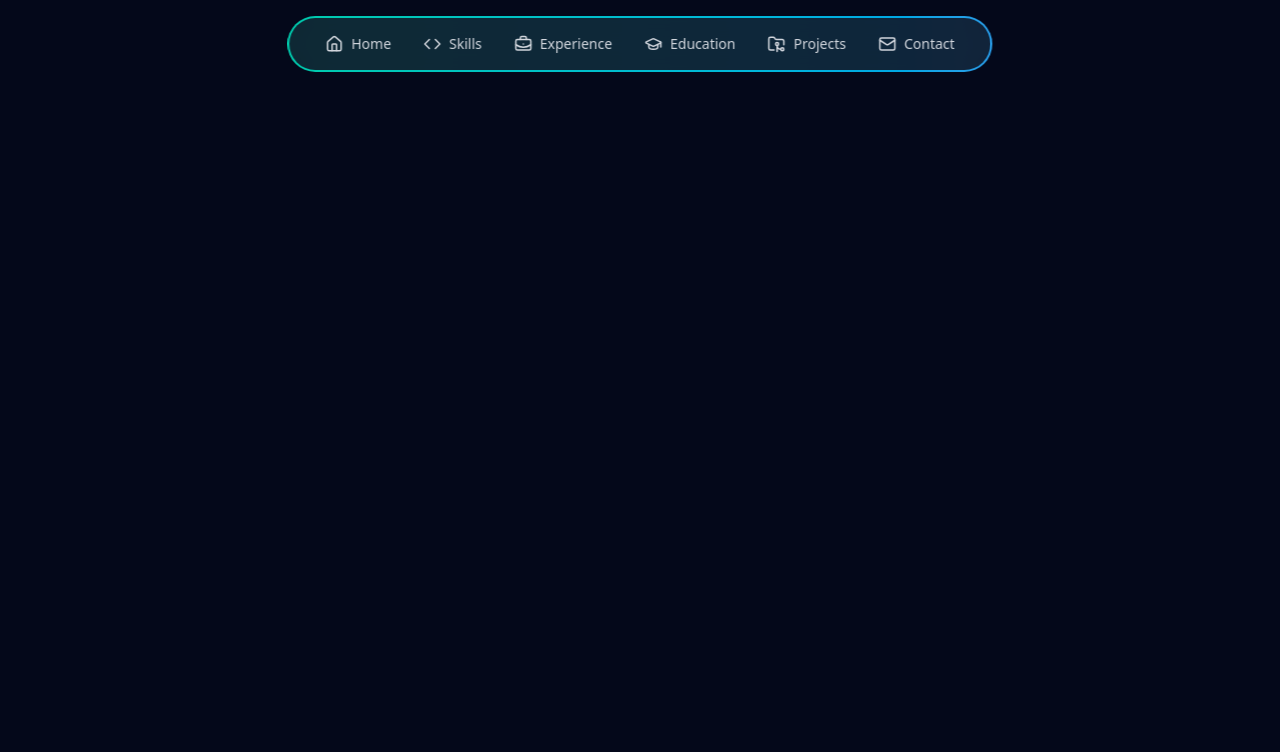
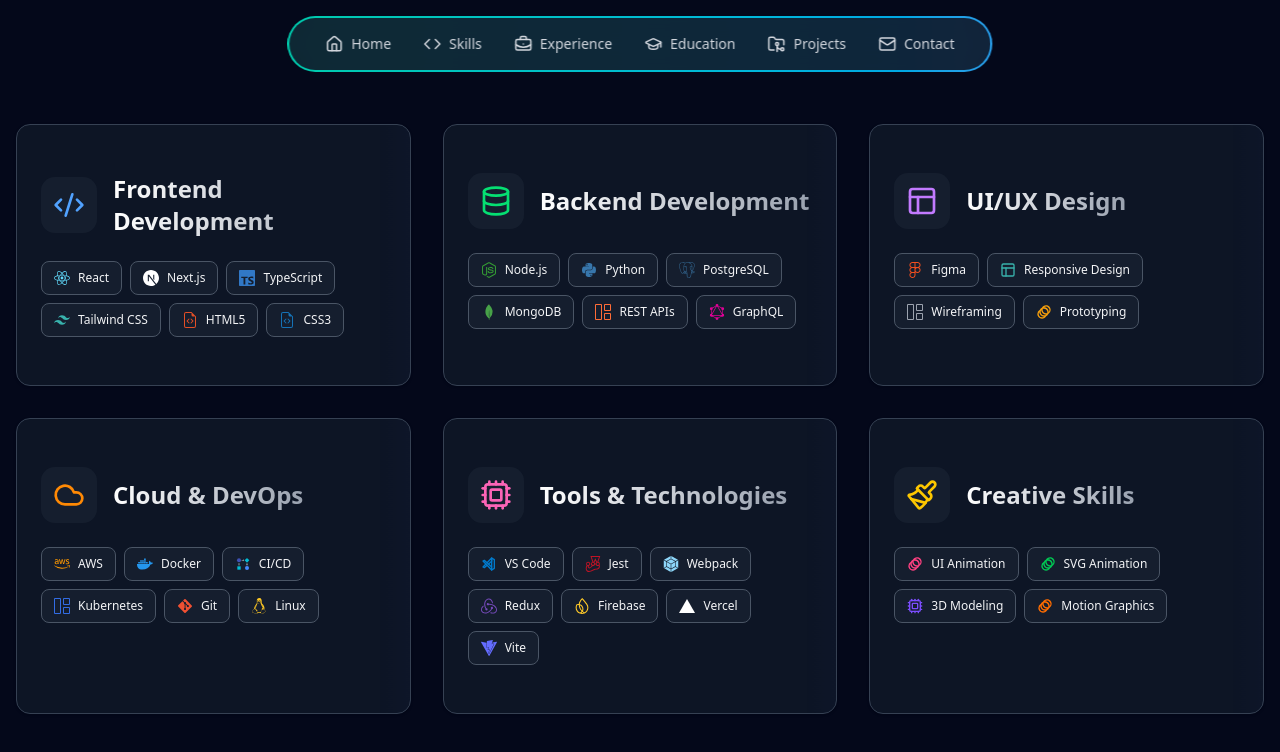
Before and after one commit to nhath24042001/my-portfolio, a Next.js app: page /skill in a window 1280 px wide. Shown: the top 752 px of the page. Built offline with nearby package versions, Linux system fonts and the light colour scheme.

Commit message:
feat: enhance Skill page layout,

```diff
--- a/package.json
+++ b/package.json
@@ -18,6 +18,7 @@
     "prismjs": "^1.30.0",
     "react": "^19.0.0",
     "react-dom": "^19.0.0",
+    "react-icons": "^5.5.0",
     "tailwind-merge": "^3.3.0",
     "zustand": "^5.0.4"
   },
--- a/src/app/globals.css
+++ b/src/app/globals.css
@@ -231,6 +231,20 @@
   opacity: 0.8; /* Make it more visible */
 }
 
+.--hero-section-padding {
+  padding-top: 12rem !important;
+}
+
+.--animate-shimmer {
+  animation: shimmer 2s infinite;
+}
+.--bg-grid-pattern {
+  background-image:
+    linear-gradient(to right, rgba(100, 100, 255, 0.1) 1px, transparent 1px),
+    linear-gradient(to bottom, rgba(100, 100, 255, 0.1) 1px, transparent 1px);
+  background-size: 30px 30px;
+}
+
 @keyframes gridPulse {
   0%,
   100% {
@@ -306,3 +320,12 @@
     opacity: 0;
   }
 }
+
+@keyframes shimmer {
+  0% {
+    transform: translateX(-100%);
+  }
+  100% {
+    transform: translateX(100%);
+  }
+}
--- a/src/app/skill/page.tsx
+++ b/src/app/skill/page.tsx
@@ -1,43 +1,169 @@
+import { BsFileEarmarkCode, BsGrid1X2 } from 'react-icons/bs';
+import { FaAws, FaDocker, FaFigma, FaGitAlt, FaLinux, FaNodeJs, FaPython, FaReact } from 'react-icons/fa';
+import { FcWorkflow } from 'react-icons/fc';
+import { MdAnimation } from 'react-icons/md';
+import { SiFirebase, SiGraphql, SiJest, SiMongodb, SiNextdotjs, SiPostgresql, SiRedux, SiTailwindcss, SiTypescript, SiVercel, SiVite, SiWebpack } from 'react-icons/si';
+import { TbBrandVscode } from 'react-icons/tb';
+import { Code2, Paintbrush, Database, Layout, Cpu, Cloud } from "lucide-react";
+import { SkillCard } from '@/components/shared/SkillCard';
+
+
 export default function Skill() {
-  // const skillCategories = [
-  //   {
-  //     icon: Code2,
-  //     title: 'Frontend Development',
-  //     color: 'text-blue-400',
-  //     skills: [
-  //       { name: 'React', icon: <FaReact className="w-4 h-4 text-[#61DAFB]" /> },
-  //       {
-  //         name: 'Next.js',
-  //         icon: <SiNextdotjs className="w-4 h-4 text-white" />,
-  //       },
-  //       {
-  //         name: 'TypeScript',
-  //         icon: <SiTypescript className="w-4 h-4 text-[#3178C6]" />,
-  //       },
-  //       {
-  //         name: 'Tailwind CSS',
-  //         icon: <SiTailwindcss className="w-4 h-4 text-[#38B2AC]" />,
-  //       },
-  //       {
-  //         name: 'HTML5',
-  //         icon: <BsFileEarmarkCode className="w-4 h-4 text-[#E34F26]" />,
-  //       },
-  //       {
-  //         name: 'CSS3',
-  //         icon: <BsFileEarmarkCode className="w-4 h-4 text-[#1572B6]" />,
-  //       },
-  //     ],
-  //   },
-  // ]
+
+  const skillCategories = [
+    {
+      title: 'Frontend Development',
+      icon: Code2,
+      color: "text-blue-400",
+      skills: [
+        { name: "React", icon: <FaReact className="w-4 h-4 text-[#61DAFB]" /> },
+        {
+          name: "Next.js",
+          icon: <SiNextdotjs className="w-4 h-4 text-white" />,
+        },
+        {
+          name: "TypeScript",
+          icon: <SiTypescript className="w-4 h-4 text-[#3178C6]" />,
+        },
+        {
+          name: "Tailwind CSS",
+          icon: <SiTailwindcss className="w-4 h-4 text-[#38B2AC]" />,
+        },
+        {
+          name: "HTML5",
+          icon: <BsFileEarmarkCode className="w-4 h-4 text-[#E34F26]" />,
+        },
+        {
+          name: "CSS3",
+          icon: <BsFileEarmarkCode className="w-4 h-4 text-[#1572B6]" />,
+        },
+      ]
+    },
+    {
+      icon: Database,
+      title: "Backend Development",
+      color: "text-green-400",
+      skills: [
+        {
+          name: "Node.js",
+          icon: <FaNodeJs className="w-4 h-4 text-[#339933]" />,
+        },
+        {
+          name: "Python",
+          icon: <FaPython className="w-4 h-4 text-[#3776AB]" />,
+        },
+        {
+          name: "PostgreSQL",
+          icon: <SiPostgresql className="w-4 h-4 text-[#336791]" />,
+        },
+        {
+          name: "MongoDB",
+          icon: <SiMongodb className="w-4 h-4 text-[#47A248]" />,
+        },
+        {
+          name: "REST APIs",
+          icon: <BsGrid1X2 className="w-4 h-4 text-[#FF6C37]" />,
+        },
+        {
+          name: "GraphQL",
+          icon: <SiGraphql className="w-4 h-4 text-[#E10098]" />,
+        },
+      ],
+    },
+    {
+      icon: Layout,
+      title: "UI/UX Design",
+      color: "text-purple-400",
+      skills: [
+        { name: "Figma", icon: <FaFigma className="w-4 h-4 text-[#F24E1E]" /> },
+        {
+          name: "Responsive Design",
+          icon: <Layout className="w-4 h-4 text-[#38B2AC]" />,
+        },
+        {
+          name: "Wireframing",
+          icon: <BsGrid1X2 className="w-4 h-4 text-[#9CA3AF]" />,
+        },
+        {
+          name: "Prototyping",
+          icon: <MdAnimation className="w-4 h-4 text-[#F59E0B]" />,
+        },
+      ],
+    },
+    {
+      icon: Cloud,
+      title: "Cloud & DevOps",
+      color: "text-orange-400",
+      skills: [
+        { name: "AWS", icon: <FaAws className="w-4 h-4 text-[#FF9900]" /> },
+        {
+          name: "Docker",
+          icon: <FaDocker className="w-4 h-4 text-[#2496ED]" />,
+        },
+        { name: "CI/CD", icon: <FcWorkflow className="w-4 h-4" /> },
+        {
+          name: "Kubernetes",
+          icon: <BsGrid1X2 className="w-4 h-4 text-[#326CE5]" />,
+        },
+        { name: "Git", icon: <FaGitAlt className="w-4 h-4 text-[#F05032]" /> },
+        { name: "Linux", icon: <FaLinux className="w-4 h-4 text-[#FCC624]" /> },
+      ],
+    },
+    {
+      icon: Cpu,
+      title: "Tools & Technologies",
+      color: "text-pink-400",
+      skills: [
+        {
+          name: "VS Code",
+          icon: <TbBrandVscode className="w-4 h-4 text-[#007ACC]" />,
+        },
+        { name: "Jest", icon: <SiJest className="w-4 h-4 text-[#C21325]" /> },
+        {
+          name: "Webpack",
+          icon: <SiWebpack className="w-4 h-4 text-[#8DD6F9]" />,
+        },
+        { name: "Redux", icon: <SiRedux className="w-4 h-4 text-[#764ABC]" /> },
+        {
+          name: "Firebase",
+          icon: <SiFirebase className="w-4 h-4 text-[#FFCA28]" />,
+        },
+        { name: "Vercel", icon: <SiVercel className="w-4 h-4 text-white" /> },
+        { name: "Vite", icon: <SiVite className="w-4 h-4 text-[#646CFF]" /> },
+      ],
+    },
+    {
+      icon: Paintbrush,
+      title: "Creative Skills",
+      color: "text-yellow-400",
+      skills: [
+        {
+          name: "UI Animation",
+          icon: <MdAnimation className="w-4 h-4 text-[#FF4081]" />,
+        },
+        {
+          name: "SVG Animation",
+          icon: <MdAnimation className="w-4 h-4 text-[#00C853]" />,
+        },
+        {
+          name: "3D Modeling",
+          icon: <Cpu className="w-4 h-4 text-[#7C4DFF]" />,
+        },
+        {
+          name: "Motion Graphics",
+          icon: <MdAnimation className="w-4 h-4 text-[#FF6D00]" />,
+        },
+      ],
+    },
+  ]
 
   return (
     <main className="pt-15 lg:pt-0 text-white min-h-screen bg-[#04081A] relative">
-      <div className="absolute inset-0 bg-grid-pattern opacity-20 pointer-events-none">
+      <div className="absolute inset-0 bg-grid-pattern opacity-20 pointer-events-none"></div>
+
       <section className="container mx-auto px-4 py-11 relative z-10">
-          <div className="flex justify-center items-center "></div>
-
-          <div className="grid grid-cols-1 md:grid-cols-2 lg:grid-cols-3 gap-8">
-            {/* {skillCategories.map((category, index) => (
+        <div className="mt-20 grid grid-cols-1 md:grid-cols-2 lg:grid-cols-3 gap-8">
+          {skillCategories.map((category, index) => (
             <SkillCard
               key={index}
               icon={category.icon}
@@ -45,10 +171,9 @@
               skills={category.skills}
               color={category.color}
             />
-            ))} */}
+          ))}
         </div>
       </section>
-      </div>
     </main>
   )
 }
--- a/src/components/pages/skill/SkillCard.tsx
+++ /dev/null
@@ -1,50 +0,0 @@
-import { Badge } from '@/components/ui/badge'
-import { Card, CardContent } from '@/components/ui/card'
-
-interface SkillCardProps {
-  icon: React.ElementType
-  title: string
-  skills: { name: string; icon: React.ReactNode }[]
-  color?: string
-}
-
-export const SkillCard = ({
-  icon: Icon,
-  title,
-  skills,
-  color,
-}: SkillCardProps) => {
-  return (
-    <Card className="group relative overflow-hidden bg-gray-900/80 border-gray-700 hover:scale-[1.02] transition-all duration-300 hover:shadow-xl hover:shadow-blue-500/20">
-      <div className="absolute inset-0 bg-gradient-to-r from-transparent via-[rgba(100,100,255,0.1)] to-transparent group-hover:via-[rgba(100,100,255,0.2)] animate-shimmer">
-        <CardContent className="p-6 relative z-10">
-          <div className="flex items-center gap-4 mb-6">
-            <div
-              className={`p-3 rounded-xl bg-gray-800/50 ${color} group-hover:scale-110 transition-transform duration-300`}
-            >
-              <Icon className="w-8 h-8 text-white" />
-            </div>
-            <h3 className="text-2xl font-bold bg-clip-text text-transparent bg-gradient-to-r from-white to-gray-400">
-              {title}
-            </h3>
-          </div>
-
-          <div className="flex flex-wrap gap-2">
-            {skills.map((skill, index) => (
-              <Badge
-                key={index}
-                variant="outline"
-                className="group/badge relative bg-gray-800/50 hover:bg-gray-700/80 text-gray-100 border-gray-600 flex items-center gap-2 py-2 px-3 transition-all duration-300 hover:scale-105 hover:shadow-lg hover:shadow-blue-500/20"
-              >
-                <span className="transform group-hover/badge:scale-110 transition-transform duration-300">
-                  {skill.icon}
-                </span>
-                <span className="font-medium">{skill.name}</span>
-              </Badge>
-            ))}
-          </div>
-        </CardContent>
-      </div>
-    </Card>
-  )
-}
--- /dev/null
+++ b/src/components/shared/SkillCard.tsx
@@ -0,0 +1,48 @@
+import { Badge } from '@/components/ui/badge'
+import { Card, CardContent } from '@/components/ui/card'
+
+interface SkillCardProps {
+  icon: React.ElementType
+  title: string
+  skills: { name: string; icon: React.ReactNode }[]
+  color?: string
+}
+
+export const SkillCard = ({
+  icon: Icon,
+  title,
+  skills,
+  color,
+}: SkillCardProps) => {
+  return (
+    <Card className="group relative overflow-hidden bg-gray-900/80 border-gray-700 hover:scale-[1.02] transition-all duration-300 hover:shadow-xl hover:shadow-blue-500/20 cursor-pointer">
+      <div className="absolute inset-0 bg-gradient-to-r from-transparent via-[rgba(100,100,255,0.1)] to-transparent group-hover:via-[rgba(100,100,255,0.2)] --animate-shimmer"></div>
+      <CardContent className="p-6 relative z-10">
+        <div className="flex items-center gap-4 mb-6">
+          <div
+            className={`p-3 rounded-xl bg-gray-800/50 ${color} group-hover:scale-110 transition-transform duration-300`}
+          >
+            <Icon className="w-8 h-8" />
+          </div>
+          <h3 className="text-2xl font-bold bg-clip-text text-transparent bg-gradient-to-r from-white to-gray-400">
+            {title}
+          </h3>
+        </div>
+        <div className="flex flex-wrap gap-2">
+          {skills.map((skill, index) => (
+            <Badge
+              key={index}
+              variant="outline"
+              className="group/badge relative bg-gray-800/50 hover:bg-gray-700/80 text-gray-100 border-gray-600 flex items-center gap-2 py-2 px-3 transition-all duration-300 hover:scale-105 hover:shadow-lg hover:shadow-blue-500/20"
+            >
+              <span className="transform group-hover/badge:scale-110 transition-transform duration-300">
+                {skill.icon}
+              </span>
+              <span className="font-medium">{skill.name}</span>
+            </Badge>
+          ))}
+        </div>
+      </CardContent>
+    </Card>
+  )
+}
```
Also changed, not shown: src/app/page.tsx (+13 -14 lines), src/components/shared/FlipWords.tsx (renamed from src/components/pages/home/FlipWords.tsx), src/components/shared/GridBackground.tsx (renamed from src/components/pages/home/GridBackground.tsx), src/components/shared/Meteor.tsx (renamed from src/components/pages/home/Meteor.tsx), src/components/shared/PrismCode.tsx (renamed from src/components/pages/home/PrismCode.tsx), src/components/shared/SparkText.tsx (renamed from src/components/pages/home/SparkText.tsx), src/components/shared/Sparkle.tsx (renamed from src/components/pages/home/Sparkle.tsx). Lines whose indentation alone changed are shown as unchanged.
